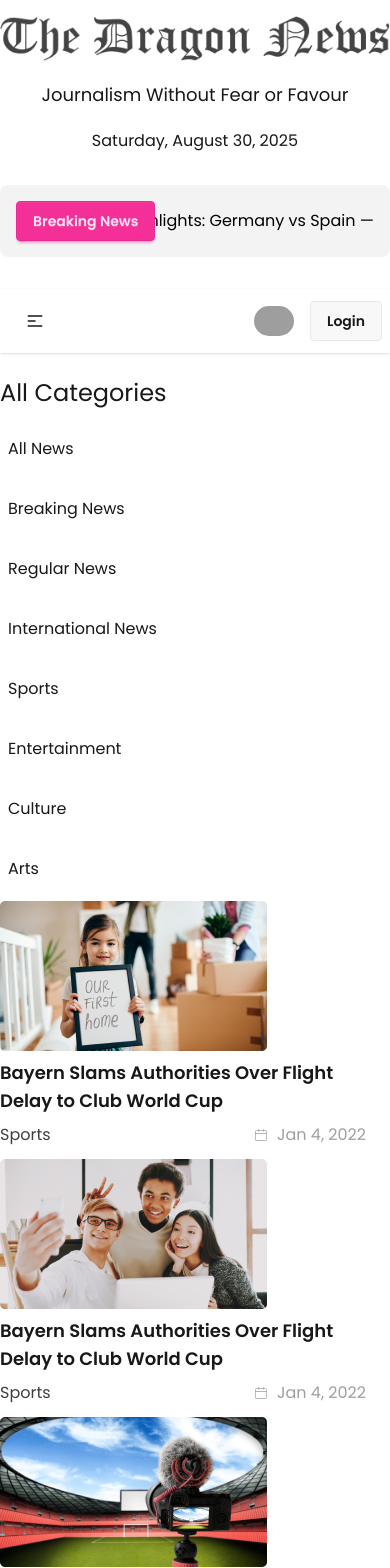
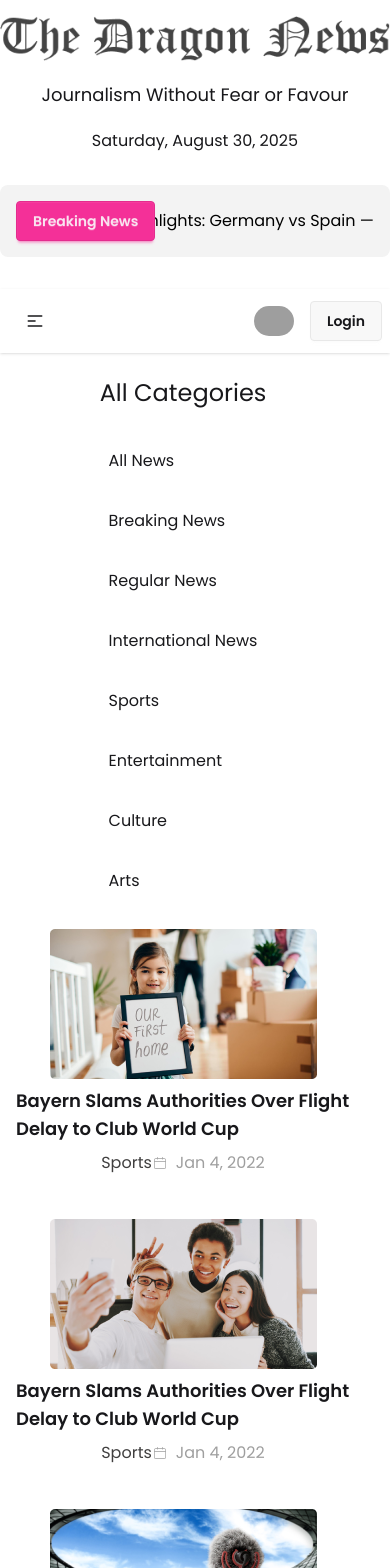
Before and after one commit to Dark-Fahim/dragon-news-with-react-auth, a React (Vite) app: page / in a window 390 px wide. Shown: the top 1568 px of the page. Built offline with nearby package versions, Linux system fonts and the light colour scheme; no server answers; grey boxes are pictures that could not be loaded.

Commit message:
category responsive added

```diff
--- a/src/pages/Shared/LeftSide/LeftSide.jsx
+++ b/src/pages/Shared/LeftSide/LeftSide.jsx
@@ -8,12 +8,12 @@ import { CiCalendar } from "react-icons/ci";
 const LeftSide = () => {
     const [categories, setCategories] = useState([])
     useEffect(() => {
-        fetch('categories.json')
+        fetch('/categories.json')
         .then(res => res.json())
         .then(data => setCategories(data))
     }, [])
     return (
-        <div className='space-y-3'>
+        <div className='space-y-3 lg:block flex flex-col items-center'>
             <h2 className="text-2xl">All Categories</h2>
             <ul className='space-y-5 mt-5'>
                 {
@@ -22,7 +22,7 @@ const LeftSide = () => {
                     ))
                 }
             </ul>
-            <div className='space-y-2'>
+            <div className='space-y-2 flex flex-col items-center p-4'>
                 <img src={news1} alt="" />
                 <h2 className='text-lg font-semibold'>Bayern Slams Authorities Over Flight Delay to Club World Cup</h2>
                 <div className='flex justify-between'>
@@ -33,7 +33,7 @@ const LeftSide = () => {
                     </div>
                 </div>
             </div>
-            <div className='space-y-2'>
+            <div className='space-y-2 flex flex-col items-center p-4'>
                 <img src={news2} alt="" />
                 <h2 className='text-lg font-semibold'>Bayern Slams Authorities Over Flight Delay to Club World Cup</h2>
                 <div className='flex justify-between'>
@@ -44,7 +44,7 @@ const LeftSide = () => {
                     </div>
                 </div>
             </div>
-            <div className='space-y-2'>
+            <div className='space-y-2 flex flex-col items-center p-4'>
                 <img src={news3} alt="" />
                 <h2 className='text-lg font-semibold'>Bayern Slams Authorities Over Flight Delay to Club World Cup</h2>
                 <div className='flex justify-between'>
```
